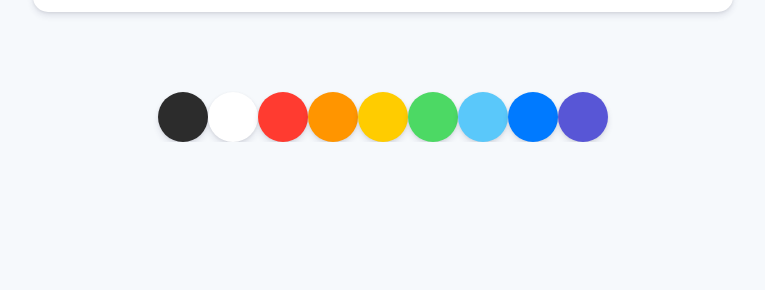
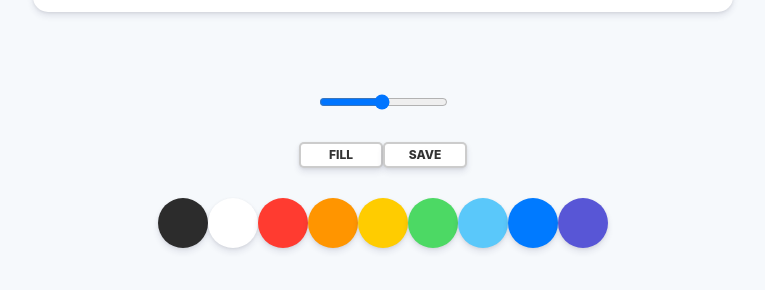
Before and after one commit to LiberSpiritus/paintjs, a plain HTML site: page index.html in a window 1280 px wide. Shown: the part 738-1028 px from the top of the page, without its empty margins (257-1022 px from the left). Before the commit the page ends 880 px from the top, so only its background shows below. Drawn offline with Linux system fonts and the light colour scheme.

Commit message:
범위 조절 input 및 버튼 추가

```diff
--- a/index.html
+++ b/index.html
@@ -1,5 +1,6 @@
 <!DOCTYPE html>
 <html lang="en">
+
 <head>
     <meta charset="UTF-8">
     <meta name="viewport" content="width=device-width, initial-scale=1.0">
@@ -7,10 +8,18 @@
     <link rel="stylesheet" href="style.css" />
     <title>PaintJS</title>
 </head>
+
 <body>
     <canvas id="jsCanvas" class="canvas"></canvas>
 
     <div class="controls">
+        <div class="controls__range">
+            <input type="range" id="jsRange" min="0.1" max="5" value="2.5" step="0.1" />
+        </div>
+
+        <div class="controls__btns">
+            <button id="jsMode">Fill</button><button id="jsSave">Save</button>
+        </div>
         <div class="controls__colors" id="jsColors">
             <div class="controls__color" style="background-color:#2c2c2c"></div>
             <div class="controls__color" style="background-color:white"></div>
@@ -26,4 +35,5 @@
 
     <script src="app.js"></script>
 </body>
+
 </html>
--- a/style.css
+++ b/style.css
@@ -6,12 +6,35 @@ body{
     display:flex;
     flex-direction:column;
     align-items: center;
-    padding-top:50px;
+    padding:50px 0px;
 }
 
 .canvas{width:700px; height:700px; background:white; border-radius: 15px; box-shadow: 0 4px 6px rgba(50, 50, 93, 0.11), 0 1px 3px rgba(0, 0, 0, 0.08);}
 
-.controls{margin-top:80px;}
+.controls{margin-top:80px; display: flex; flex-direction: column; align-items: center;}
+.controls .controls__btns{
+    margin-bottom:30px;
+}
+
+.controls .controls__range{margin-bottom:30px;}
+
+.controls__btns button{
+    all: unset;
+    background: white;
+    cursor: pointer;
+    padding: 5px 0px;
+    width: 80px;
+    text-align: center;
+    border-radius: 5px; box-shadow: 0 4px 6px rgba(50, 50, 93, 0.11), 0 1px 3px rgba(0, 0, 0, 0.08);
+    border:2px solid rgba(0,0,0,0.2);
+    color:rgba(0,0,0,0.8);
+    text-transform:uppercase;
+    font-weight: 800;
+    font-size:12px;
+}
+
+.controls__btns button:active{transform:scale(0.98);}
+
 .controls .controls__colors{display:flex;}
 .controls__colors .controls__color{
     width:50px; height:50px; border-radius: 25px;  box-shadow: 0 4px 6px rgba(50, 50, 93, 0.11), 0 1px 3px rgba(0, 0, 0, 0.08);
```
